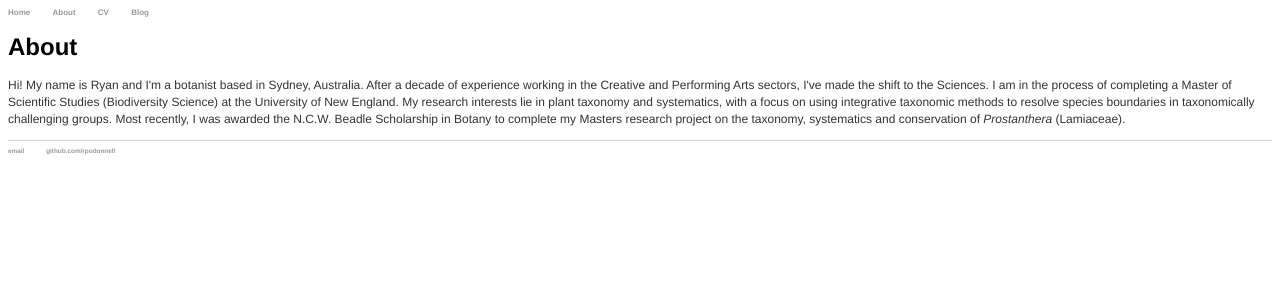
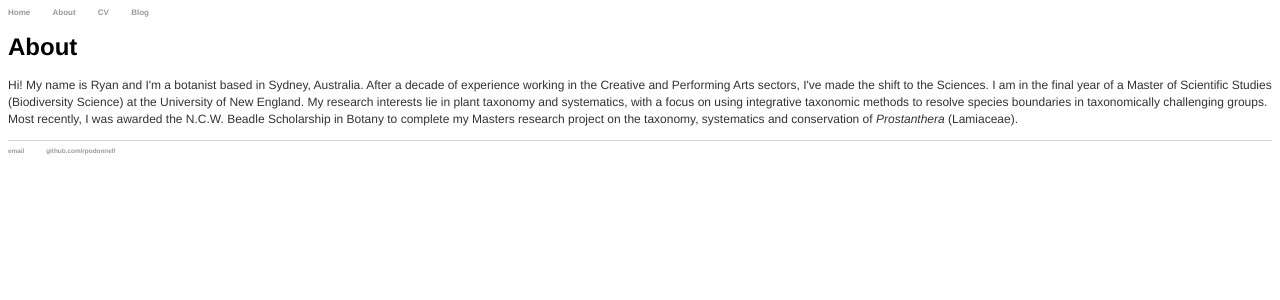
Before and after one commit to rpodonnell/rpodonnell.github.io, a Jekyll site: the page built from about/index.html, in a window 1280 px wide. Shown: the top 300 px of the page. Built offline with Jekyll 4.4.1, drawn with Linux system fonts in a browser that asks for light colours.

Commit message:
Update index.html

```diff
--- a/about/index.html
+++ b/about/index.html
@@ -4,6 +4,6 @@ title: About
 ---
 <h1>{{ page.title }}</h1>
 <div class="blurb">
-	<p>Hi! My name is Ryan and I'm a botanist based in Sydney, Australia. After a decade of experience working in the Creative and Performing Arts sectors, I've made the shift to the Sciences. I am in the process of completing a Master of Scientific Studies (Biodiversity Science) at the University of New England. My research interests lie in plant taxonomy and systematics, with a focus on using integrative taxonomic methods to resolve species boundaries in taxonomically challenging groups. Most recently, I was awarded the N.C.W. Beadle Scholarship in Botany to complete my Masters research project on the taxonomy, systematics and conservation of <em>Prostanthera</em> (Lamiaceae).</p>
+	<p>Hi! My name is Ryan and I'm a botanist based in Sydney, Australia. After a decade of experience working in the Creative and Performing Arts sectors, I've made the shift to the Sciences. I am in the final year of a Master of Scientific Studies (Biodiversity Science) at the University of New England. My research interests lie in plant taxonomy and systematics, with a focus on using integrative taxonomic methods to resolve species boundaries in taxonomically challenging groups. Most recently, I was awarded the N.C.W. Beadle Scholarship in Botany to complete my Masters research project on the taxonomy, systematics and conservation of <em>Prostanthera</em> (Lamiaceae).</p>
 
 </div><!-- /.blurb -->
```
